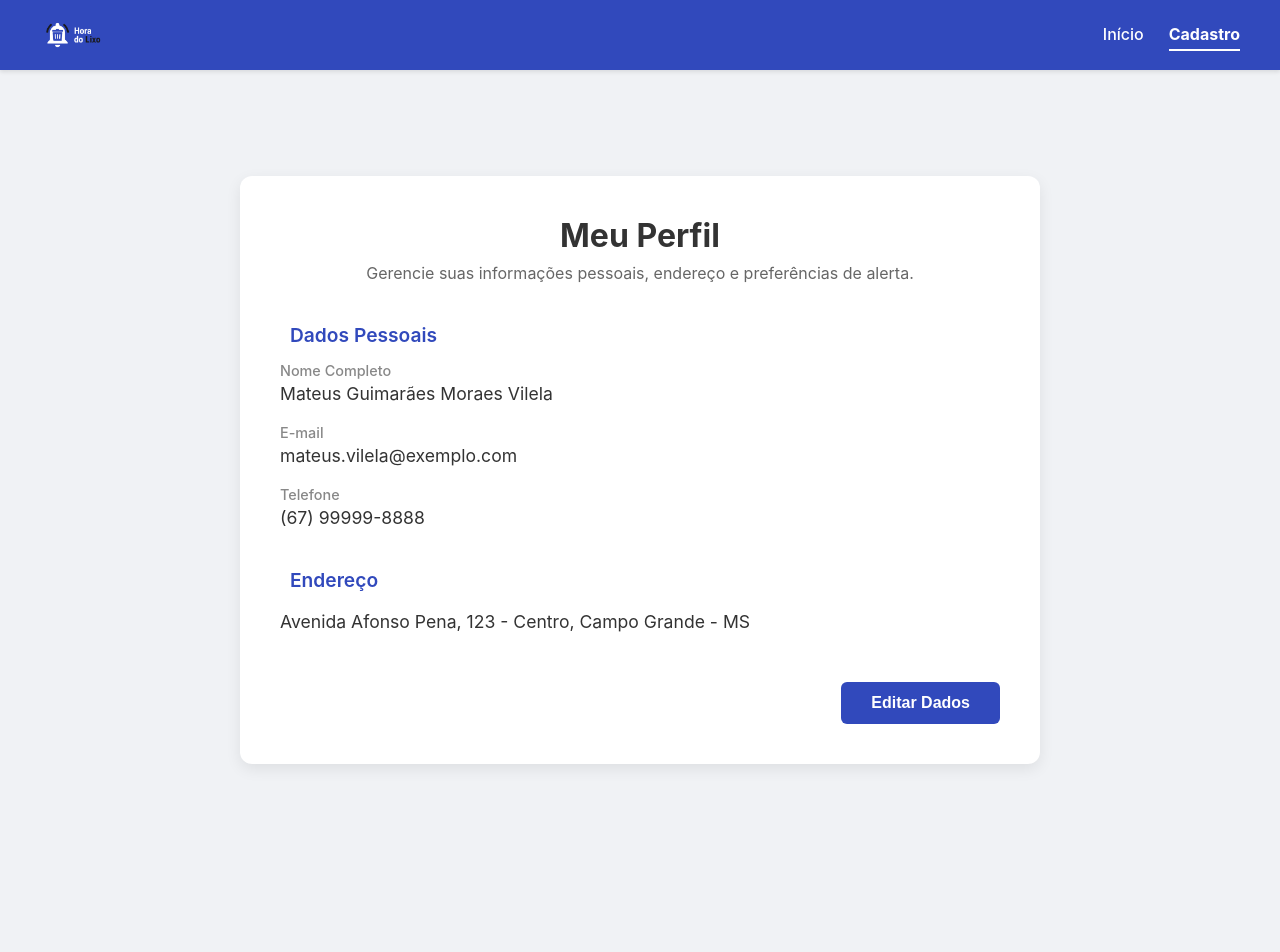
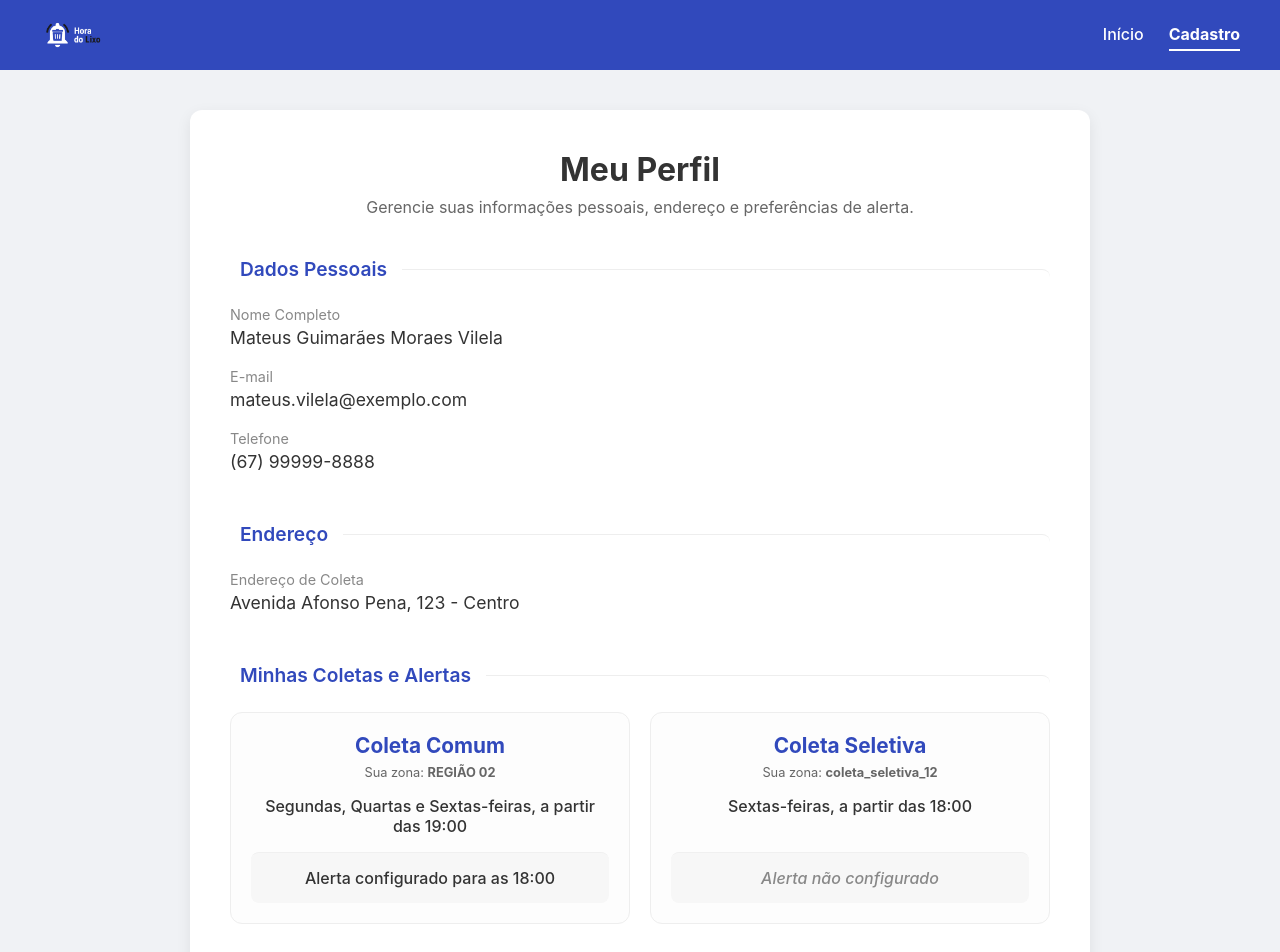
Before and after one commit to mateusgui/HoraDoLixo, a Nuxt app: page /perfil in a window 1280 px wide. Shown: the top 952 px of the page. Before the commit the page ends 870 px from the top, so only its background shows below. Built offline with nearby package versions, Linux system fonts and the light colour scheme.

Commit message:
Update perfil.vue
Adicionado os cards com as informações das coletas, para que seja possível visualizar e editar as informações

```diff
--- a/pages/perfil.vue
+++ b/pages/perfil.vue
@@ -1,5 +1,5 @@
 <template>
-  <div class="page-container">
+  <div class="page-container-profile">
     <div class="profile-card">
       <h1>Meu Perfil</h1>
       <p class="profile-subtitle">Gerencie suas informações pessoais, endereço e preferências de alerta.</p>
@@ -27,41 +27,79 @@
         <fieldset class="profile-fieldset">
           <legend>Endereço</legend>
           <div class="data-item">
+            <label>Endereço de Coleta</label>
             <p v-if="!isEditing" class="data-value">{{ enderecoFormatado }}</p>
-
             <div v-else class="address-inputs">
-              <div class="input-group">
+              <div class="input-group-profile">
                 <label for="rua">Rua / Avenida</label>
                 <input type="text" id="rua" v-model="usuario.rua" class="input-edit">
               </div>
-              <div class="input-group">
+              <div class="input-group-profile">
                 <label for="numero">Número</label>
                 <input type="text" id="numero" v-model="usuario.numero" class="input-edit">
               </div>
-              <div class="input-group">
+              <div class="input-group-profile">
                 <label for="bairro">Bairro</label>
                 <input type="text" id="bairro" v-model="usuario.bairro" class="input-edit">
               </div>
-              <div class="input-group">
-                <label for="complemento">Complemento (Opcional)</label>
-                <input type="text" id="complemento" v-model="usuario.complemento" class="input-edit">
+            </div>
+          </div>
+        </fieldset>
+
+        <fieldset class="profile-fieldset">
+          <legend>Minhas Coletas e Alertas</legend>
+          <div class="schedule-cards-container-profile">
+            <div class="info-card-profile" v-if="coletaComum.zona">
+              <h2 class="card-title">Coleta Comum</h2>
+              <p class="card-zone">Sua zona: <strong>{{ coletaComum.zona }}</strong></p>
+              <p class="card-schedule">{{ coletaComum.dias }}, a partir das {{ coletaComum.horario }}</p>
+
+              <div v-if="!isEditing" class="alert-status">
+                <span v-if="alertaComum.ativo">Alerta configurado para as {{ alertaComum.horario }}</span>
+                <span v-else class="status-inactive">Alerta não configurado</span>
               </div>
-              <div class="input-group">
-                <label for="cep">CEP</label>
-                <input type="text" id="cep" v-model="usuario.cep" class="input-edit">
+
+              <div v-else>
+                <div class="alert-config-box">
+                  <label class="switch"><input type="checkbox" v-model="alertaComum.ativo"><span class="slider round"></span></label>
+                  <label>Ativar alerta</label>
+                </div>
+                <div v-if="alertaComum.ativo" class="time-config">
+                  <label for="hora-comum">Horário:</label>
+                  <input type="time" id="hora-comum" v-model="alertaComum.horario">
+                </div>
+              </div>
+            </div>
+
+            <div class="info-card-profile" v-if="coletaSeletiva.zona">
+               <h2 class="card-title">Coleta Seletiva</h2>
+               <p class="card-zone">Sua zona: <strong>{{ coletaSeletiva.zona }}</strong></p>
+               <p class="card-schedule">{{ coletaSeletiva.dias }}, a partir das {{ coletaSeletiva.horario }}</p>
+              <div v-if="!isEditing" class="alert-status">
+                <span v-if="alertaSeletiva.ativo">Alerta configurado para as {{ alertaSeletiva.horario }}</span>
+                <span v-else class="status-inactive">Alerta não configurado</span>
+              </div>
+              <div v-else>
+                <div class="alert-config-box">
+                    <label class="switch"><input type="checkbox" v-model="alertaSeletiva.ativo"><span class="slider round"></span></label>
+                    <label>Ativar alerta</label>
+                </div>
+                <div v-if="alertaSeletiva.ativo" class="time-config">
+                  <label for="hora-seletiva">Horário:</label>
+                  <input type="time" id="hora-seletiva" v-model="alertaSeletiva.horario">
+                </div>
               </div>
             </div>
           </div>
         </fieldset>
 
         <div class="actions-container">
-          <button v-if="!isEditing" type="button" @click="entrarModoEdicao" class="btn-primary">Editar Dados</button>
+          <button v-if="!isEditing" type="button" @click="entrarModoEdicao" class="btn-primary-profile">Editar Dados e Alertas</button>
           <div v-else class="edit-actions">
-            <button type="button" @click="cancelarEdicao" class="btn-secondary">Cancelar</button>
-            <button type="submit" class="btn-primary">Salvar Alterações</button>
+            <button type="button" @click="cancelarEdicao" class="btn-secondary-profile">Cancelar</button>
+            <button type="submit" class="btn-primary-profile">Salvar Alterações</button>
           </div>
         </div>
-
       </form>
     </div>
   </div>
@@ -70,9 +108,10 @@
 <script setup>
 import { reactive, ref, computed } from 'vue';
 
-// A lógica do script continua a mesma, não precisa mudar nada aqui.
+// Variável para controlar o modo (visualização ou edição)
 const isEditing = ref(false);
 
+// --- SIMULAÇÃO DE DADOS ---
 const usuario = reactive({
   nomeCompleto: 'Mateus Guimarães Moraes Vilela',
   email: 'mateus.vilela@exemplo.com',
@@ -80,123 +119,171 @@ const usuario = reactive({
   rua: 'Avenida Afonso Pena',
   numero: '123',
   bairro: 'Centro',
-  complemento: 'Apto 42',
-  cep: '79000-000'
 });
 
+const coletaComum = reactive({
+  zona: 'REGIÃO 02',
+  dias: 'Segundas, Quartas e Sextas-feiras',
+  horario: '19:00'
+});
+
+const coletaSeletiva = reactive({
+  zona: 'coleta_seletiva_12',
+  dias: 'Sextas-feiras',
+  horario: '18:00'
+});
+
+const alertaComum = reactive({ ativo: true, horario: '18:00' });
+const alertaSeletiva = reactive({ ativo: false, horario: '17:00' });
+// -----------------------------
+
+// Guarda uma cópia dos dados originais para o "cancelar"
 let dadosOriginais = {};
+let alertasOriginais = {};
 
 const enderecoFormatado = computed(() => {
-  return `${usuario.rua}, ${usuario.numero} - ${usuario.bairro}, Campo Grande - MS`;
+  return `${usuario.rua}, ${usuario.numero} - ${usuario.bairro}`;
 });
 
 const entrarModoEdicao = () => {
+  // Salva o estado atual antes de começar a editar
   dadosOriginais = { ...usuario };
+  alertasOriginais = {
+    comum: { ...alertaComum },
+    seletiva: { ...alertaSeletiva }
+  };
   isEditing.value = true;
 };
 
 const cancelarEdicao = () => {
+  // Restaura os dados originais
   Object.assign(usuario, dadosOriginais);
+  Object.assign(alertaComum, alertasOriginais.comum);
+  Object.assign(alertaSeletiva, alertasOriginais.seletiva);
   isEditing.value = false;
 };
 
 const salvarAlteracoes = () => {
-  console.log('Salvando as seguintes alterações:', usuario);
-  alert('Alterações salvas com sucesso! (Verifique o console)');
-  isEditing.value = false;
+  // Futuramente, aqui você chamaria a API para salvar os dados
+  console.log('Salvando dados do usuário:', usuario);
+  console.log('Salvando configuração de alertas:', { comum: alertaComum, seletiva: alertaSeletiva });
+  alert('Alterações salvas com sucesso!');
+  isEditing.value = false; // Volta para o modo de visualização
 };
 </script>
 
 <style scoped>
-/* Estilos específicos para a página de perfil */
+/* ESTILOS EXCLUSIVOS E ISOLADOS PARA A PÁGINA DE PERFIL */
+
+.page-container-profile {
+  padding: 40px 20px;
+  background-color: #f0f2f5;
+  min-height: calc(100vh - 72px); /* Altura da tela menos o header */
+  display: flex;
+  justify-content: center;
+  align-items: flex-start;
+}
+
 .profile-card {
   background-color: #fff;
   border-radius: 12px;
   box-shadow: 0 5px 15px rgba(0, 0, 0, 0.08);
   width: 100%;
-  max-width: 800px;
+  max-width: 900px; /* Um pouco mais largo para os cards lado a lado */
   padding: 40px;
   box-sizing: border-box;
 }
 
-.profile-card h1 {
+.profile-card h1, .profile-subtitle {
   text-align: center;
-  margin-top: 0;
-  margin-bottom: 8px;
-  color: #333;
 }
-
-.profile-subtitle {
-  text-align: center;
-  margin-top: 0;
-  margin-bottom: 40px;
-  color: #666;
-}
+.profile-card h1 { margin-top: 0; margin-bottom: 8px; color: #333; }
+.profile-subtitle { margin-top: 0; margin-bottom: 40px; color: #666; }
 
 .profile-fieldset {
   border: none;
-  padding: 0;
-  margin: 0 0 20px 0;
+  border-top: 1px solid #eee;
+  padding: 25px 0;
+  margin: 0 0 25px 0;
 }
 
 .profile-fieldset legend {
   font-size: 1.2rem;
   font-weight: 600;
   color: #3149BC;
-  margin-bottom: 15px;
+  padding-right: 15px;
 }
 
-.data-item {
-  margin-bottom: 20px;
-}
-
-.data-item label {
-  display: block;
-  font-size: 0.9rem;
-  font-weight: 500;
-  color: #888;
-}
-
-.data-item .data-value {
-  font-size: 1.1rem;
-  color: #333;
-  margin: 4px 0 0 0;
-}
+.data-item { margin-bottom: 20px; }
+.data-item:last-child { margin-bottom: 0; }
+.data-item label { font-size: 0.9rem; color: #888; margin-bottom: 4px; display: block; }
+.data-item .data-value { font-size: 1.1rem; color: #333; margin: 0; }
 
 .input-edit {
   width: 100%;
   padding: 10px;
   border: 1px solid #ccc;
   border-radius: 6px;
-  box-sizing: border-box;
   font-size: 1rem;
   margin-top: 4px;
 }
 
-/* A classe abaixo pode ser removida pois .input-group do main.css já faz o espaçamento */
-.address-inputs .input-group:last-child {
-  margin-bottom: 0; /* Remove a margem extra do último item */
-}
+.address-inputs .input-group-profile { margin-bottom: 10px; }
+.address-inputs .input-group-profile:last-child { margin-bottom: 0; }
+.address-inputs .input-group-profile label { font-size: 0.9rem; color: #555; }
 
 
+/* Estilos para os cards de coleta dentro do perfil */
+.schedule-cards-container-profile {
+  display: flex;
+  justify-content: center;
+  gap: 20px;
+  flex-wrap: wrap;
+}
+.info-card-profile {
+  background-color: #fdfdfd;
+  border: 1px solid #eee;
+  border-radius: 12px;
+  padding: 20px;
+  flex: 1;
+  min-width: 280px;
+  text-align: center;
+}
+.card-title { margin-top: 0; font-size: 1.3rem; color: #3149BC;}
+.card-zone { font-size: 0.8rem; color: #666; margin-top: -10px;}
+.card-schedule { font-size: 1rem; font-weight: 500; color: #333; min-height: 40px; }
+.alert-status { margin-top: 15px; padding-top: 15px; border-top: 1px solid #f0f0f0; font-weight: 500; }
+.alert-status .status-inactive { color: #888; font-style: italic; }
+.alert-config-box { display: flex; align-items: center; justify-content: center; gap: 10px; margin-top: 15px; }
+.time-config { margin-top: 10px; }
+
+
+/* Botões */
 .actions-container {
   margin-top: 30px;
   text-align: right;
 }
-
 .edit-actions {
   display: flex;
   justify-content: flex-end;
   gap: 15px;
 }
-
-.actions-container .btn-primary {
+.btn-primary-profile {
   width: auto;
-  padding-left: 30px;
-  padding-right: 30px;
+  padding: 12px 30px;
+  background-color: #3149BC;
+  color: white;
+  border: none;
+  border-radius: 6px;
+  font-size: 16px;
+  font-weight: bold;
+  cursor: pointer;
+  transition: background-color 0.3s ease;
 }
-
-.btn-secondary {
+.btn-primary-profile:hover {
+  background-color: #283e9e;
+}
+.btn-secondary-profile {
   width: auto;
   padding: 12px 30px;
   background-color: #f0f2f5;
@@ -206,10 +293,17 @@ const salvarAlteracoes = () => {
   font-size: 16px;
   font-weight: bold;
   cursor: pointer;
-  transition: background-color 0.3s ease;
 }
-
-.btn-secondary:hover {
+.btn-secondary-profile:hover {
   background-color: #e2e6ea;
 }
+/* Estilo do Toggle Switch */
+.switch { position: relative; display: inline-block; width: 50px; height: 28px; }
+.switch input { opacity: 0; width: 0; height: 0; }
+.slider { position: absolute; cursor: pointer; top: 0; left: 0; right: 0; bottom: 0; background-color: #ccc; transition: .4s; }
+.slider:before { position: absolute; content: ""; height: 20px; width: 20px; left: 4px; bottom: 4px; background-color: white; transition: .4s; }
+input:checked + .slider { background-color: #3149BC; }
+input:checked + .slider:before { transform: translateX(22px); }
+.slider.round { border-radius: 28px; }
+.slider.round:before { border-radius: 50%; }
 </style>
```
